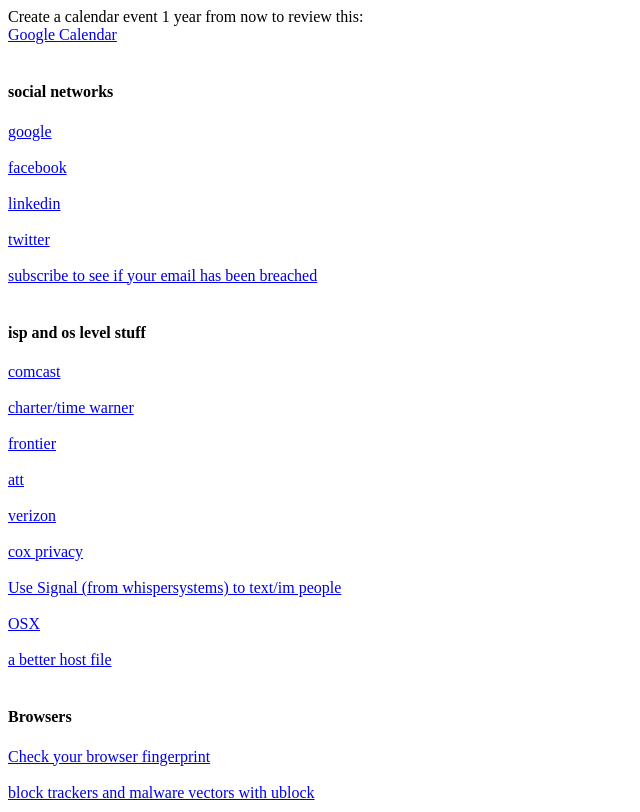
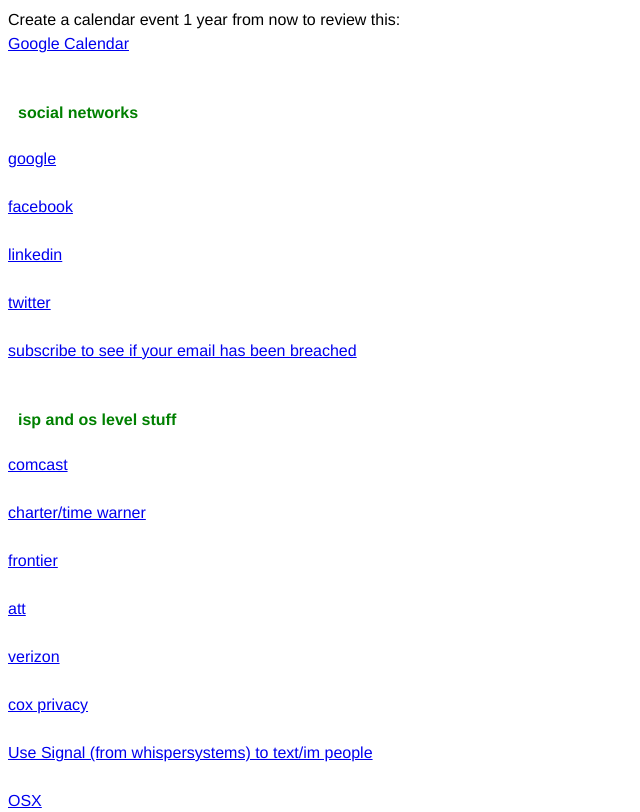
Before and after one commit to datachomp/privacy, a plain HTML site: page public/index.html in a window 1280 px wide. Shown: the top 812 px of the page, without its empty margins (0-640 px from the left). Drawn offline with Linux system fonts and the light colour scheme.

Commit message:
add style

```diff
--- a/public/index.html
+++ b/public/index.html
@@ -3,6 +3,10 @@
 <head>
 	<meta charset="utf-8">
 	<title>datachomp/privacy: helpful tips</title>
+	<style>
+		body { font-weight: 300; line-height: 1.5; font-size: 16px; font-family: 'Helvetica', 'Arial', sans-serif; }
+		h4 {color: green; margin-left: 10px;}
+</style>
 </head>
 <body>
 Create a calendar event 1 year from now to review this:<br/>
```
